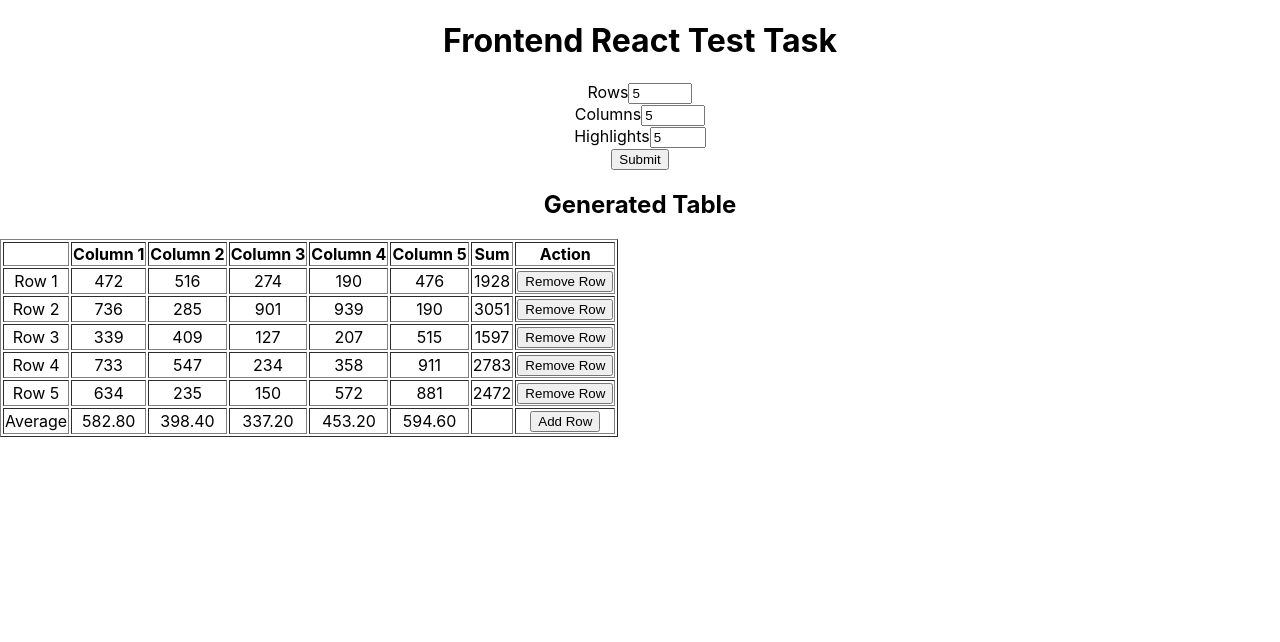
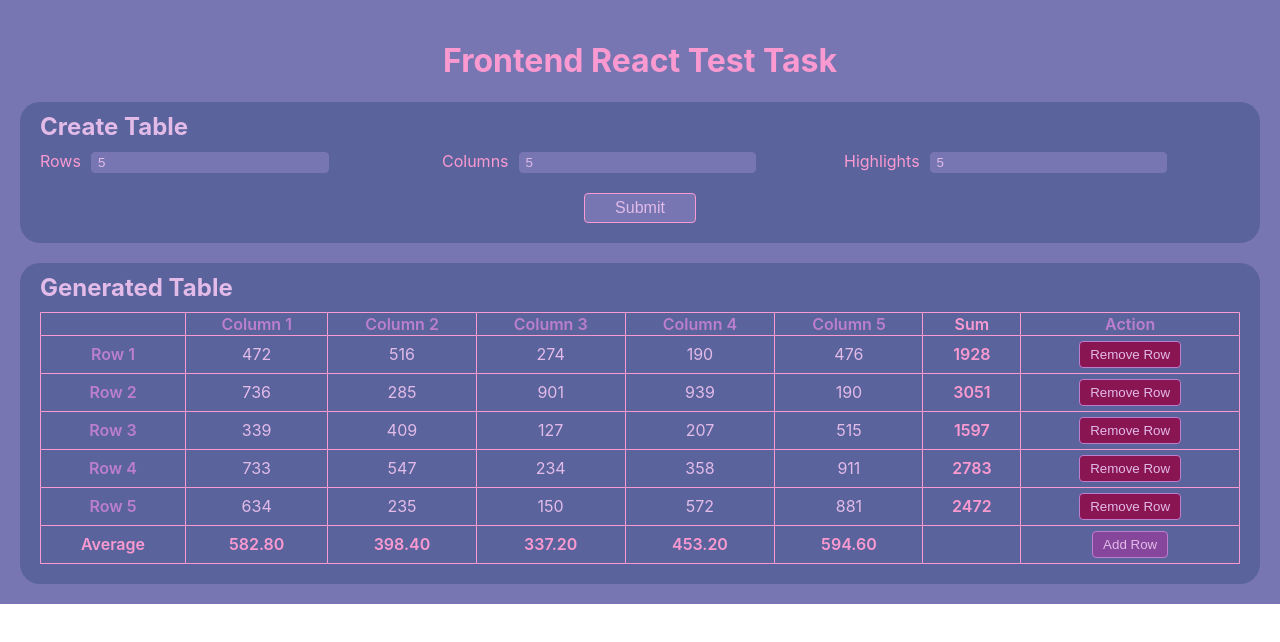
Before and after one commit to sophia-kravchenko/memcrab-test, a React (Create React App) app: page / in a window 1280 px wide. Both pictures are taken after typing "5", "5", "5" into the empty fields and a click on the button "Submit". Shown: the top 642 px of the page. Built offline with nearby package versions, Linux system fonts and the light colour scheme.

Commit message:
Add styles

```diff
--- a/src/App.css
+++ b/src/App.css
@@ -1,38 +1,136 @@
+/* color pallete
+5A639C
+7776B3
+9B86BD
+E2BBE9
+FB9AD1
+BC7FCD
+86469C
+*/
+
+* {
+  box-sizing: border-box;
+}
+
 .App {
+  padding: 20px;
+  background-color: #7776B3;
+}
+
+h1 {
+  color: #FB9AD1;
   text-align: center;
 }
 
-.App-logo {
-  height: 40vmin;
-  pointer-events: none;
+h2 {
+  color: #E2BBE9;
+  margin: 0;
 }
 
-@media (prefers-reduced-motion: no-preference) {
-  .App-logo {
-    animation: App-logo-spin infinite 20s linear;
-  }
+/* FORM STYLES */
+
+form, .table-wrapper {
+  display: flex;
+  flex-direction: column;
+  background-color: #5A639C;
+  padding: 10px 20px 20px;
+  border-radius: 20px;
 }
 
-.App-header {
-  background-color: #282c34;
-  min-height: 100vh;
+.form-wrapper {
   display: flex;
-  flex-direction: column;
-  align-items: center;
-  justify-content: center;
-  font-size: calc(10px + 2vmin);
-  color: white;
+  justify-content: space-between;
+  margin: 10px 0;
 }
 
-.App-link {
-  color: #61dafb;
+label {
+  margin-right: 10px;
+  color: #FB9AD1;
 }
 
-@keyframes App-logo-spin {
-  from {
-    transform: rotate(0deg);
-  }
-  to {
-    transform: rotate(360deg);
-  }
+.input-wrapper {
+  width: 33%;
 }
+
+input {
+  width: 60%;
+  background-color: #7776B3;
+  border-radius: 4px;
+  border: 1px solid #7776B3;
+  color: #E2BBE9;
+  padding: 2px 6px;
+}
+
+input:focus-visible {
+  border: 1px solid #FB9AD1;
+  outline: none;
+}
+
+.submit-btn {
+  background-color: #7776B3;
+  border: 1px solid #FB9AD1;
+  color: #E2BBE9;
+  border-radius: 4px;
+  padding: 5px 30px;
+  font-size: medium;
+  margin: 10px auto 0;
+  cursor: pointer;
+}
+
+.submit-btn:hover {
+  background-color: #5A639C;
+}
+
+/* TABLE STYLES */
+
+.no-data {
+  text-align: center;
+  margin-top: 20px;
+}
+
+.table-wrapper {
+  margin-top: 20px;
+}
+
+table {
+  border-collapse: collapse;
+  border-color: #FB9AD1;
+  margin-top: 10px;
+}
+
+th, .tr-bold {
+  color: #BC7FCD;
+  font-weight: 600;
+}
+
+tr {
+  color: #E2BBE9;
+  text-align: center;
+}
+
+td {
+  padding: 5px;
+}
+
+.sum-av {
+  color: #FB9AD1;
+  font-weight: 600;
+}
+
+.add {
+  background-color: #86469C;
+  border: 1px solid #BC7FCD;
+  color: #E2BBE9;
+  border-radius: 4px;
+  padding: 5px 10px;
+  cursor: pointer;
+}
+
+.remove {
+  background-color: #891652;
+  border: 1px solid #BC7FCD;
+  color: #E2BBE9;
+  border-radius: 4px;
+  padding: 5px 10px;
+  cursor: pointer;
+}
--- a/src/components/form/CreateForm.tsx
+++ b/src/components/form/CreateForm.tsx
@@ -1,8 +1,5 @@
 import React, { ChangeEvent, FormEvent, useContext, useState } from 'react';
 import { FormData, FormContext } from '../../context/FormContext';
-interface CreateFormProps {
-
-}
 
 const CreateForm = () => {
   const context = useContext(FormContext);
@@ -27,7 +24,9 @@ const CreateForm = () => {
 
   return (
     <form onSubmit={handleSubmit}>
-      <div>
+      <h2>Create Table</h2>
+      <div className='form-wrapper'>
+        <div className='input-wrapper'>
           <label>Rows</label>
           <input
             type='number'
@@ -38,7 +37,7 @@ const CreateForm = () => {
             max={100}
           />
         </div>
-      <div>
+        <div className='input-wrapper'>
           <label>Columns</label>
           <input
             type='number'
@@ -49,7 +48,7 @@ const CreateForm = () => {
             max={100}
           />
         </div>
-      <div>
+        <div className='input-wrapper'>
           <label>Highlights</label>
           <input
             type='number'
@@ -60,7 +59,8 @@ const CreateForm = () => {
             max={Number(formData.rows) * Number(formData.columns) - 1}
           />
         </div>
-      <button type='submit'>Submit</button>
+      </div>
+      <button type='submit' className='submit-btn'>Submit</button>
     </form>
   );
 };
--- a/src/components/table/Table.tsx
+++ b/src/components/table/Table.tsx
@@ -64,11 +64,11 @@ const Table = () => {
   };
 
   if (!formData || formData.rows === '' || formData.columns === '') {
-    return <div>No data available</div>;
+    return <div className='no-data'>No data available. Choose rows and columns numbers to show table</div>;
   }
 
   return (
-    <div>
+    <div className='table-wrapper'>
       <h2>Generated Table</h2>
       <table border={1}>
         <thead>
@@ -77,14 +77,14 @@ const Table = () => {
             {Array.from({ length: N }, (_, index) => (
               <th key={index}>Column {index + 1}</th>
             ))}
-            <th>Sum</th>
+            <th className='sum-av'>Sum</th>
             <th>Action</th>
           </tr>
         </thead>
         <tbody>
           {matrix.map((row, rowIndex) => (
             <tr key={rowIndex}>
-              <td>Row {rowIndex + 1}</td>
+              <td className='tr-bold'>Row {rowIndex + 1}</td>
               {row.map((cell, columnIndex) => {
                 const isHovered = hoveredRow === rowIndex;
                 const percent = (cell.amount / rowSums[rowIndex]) * 100;
@@ -95,9 +95,9 @@ const Table = () => {
                 if (isCellHovered) {
                   background = 'purple';
                 } else if (isHovered) {
-                  background = `linear-gradient(to right, blue ${percent}%, transparent ${percent}%)`;
+                  background = `linear-gradient(to right, #86469C ${percent}%, transparent ${percent}%)`;
                 } else if (isNearest) {
-                  background = 'lightgreen';
+                  background = '#BC7FCD';
                 } else {
                   background = 'transparent';
                 }
@@ -117,20 +117,20 @@ const Table = () => {
                   </td>
                 );
               })}
-              <td onMouseOver={() => setHoveredRow(rowIndex)} onMouseOut={() => setHoveredRow(null)}>{rowSums[rowIndex]}</td>
+              <td className='sum-av' onMouseOver={() => setHoveredRow(rowIndex)} onMouseOut={() => setHoveredRow(null)}>{rowSums[rowIndex]}</td>
               <td>
-                <button onClick={() => removeRow(rowIndex)}>Remove Row</button>
+                <button className='remove' onClick={() => removeRow(rowIndex)}>Remove Row</button>
               </td>
             </tr>
           ))}
           <tr>
-            <td>Average</td>
+            <td className='sum-av'>Average</td>
             {columnAverages.map((average, index) => (
-              <td key={index}>{average.toFixed(2)}</td>
+              <td key={index} className='sum-av'>{average.toFixed(2)}</td>
             ))}
             <td></td>
             <td>
-              <button onClick={addRow}>Add Row</button>
+              <button onClick={addRow} className='add'>Add Row</button>
             </td>
           </tr>
         </tbody>
```
Lines whose indentation alone changed are shown as unchanged.
